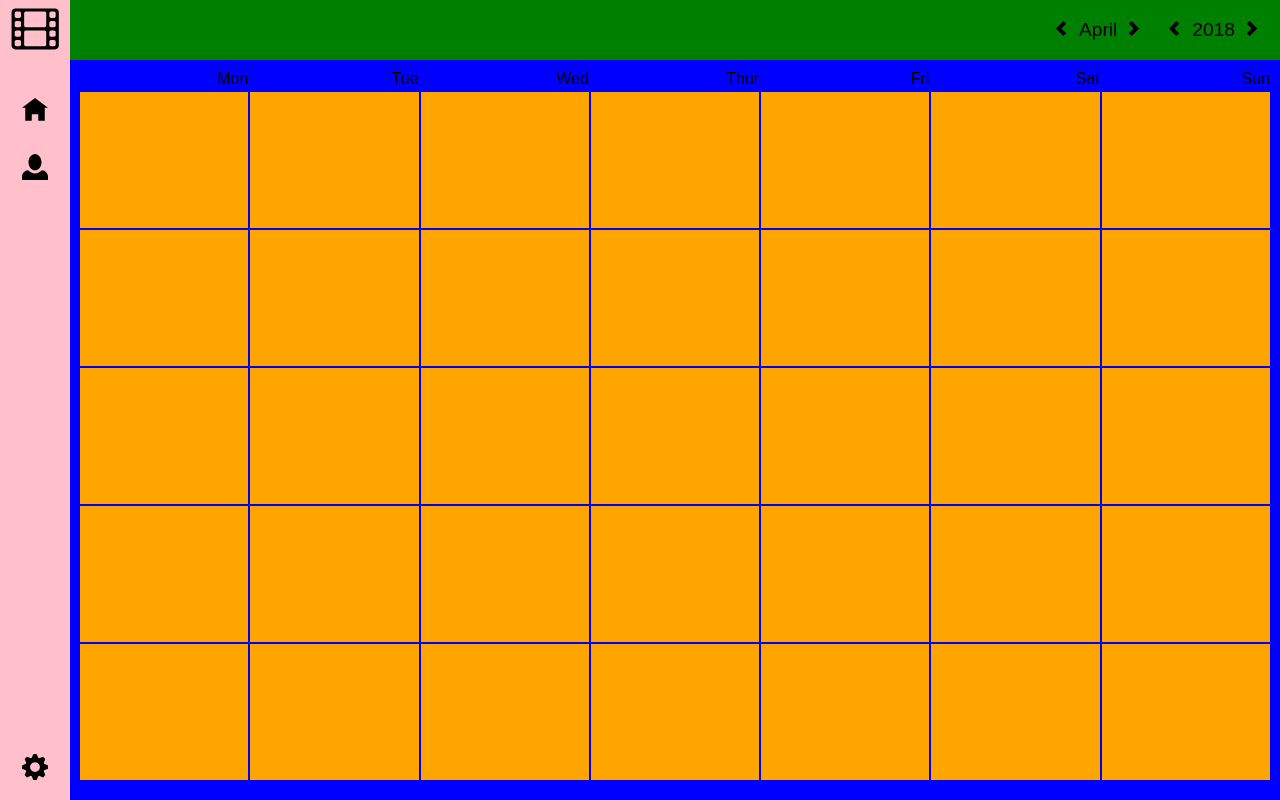
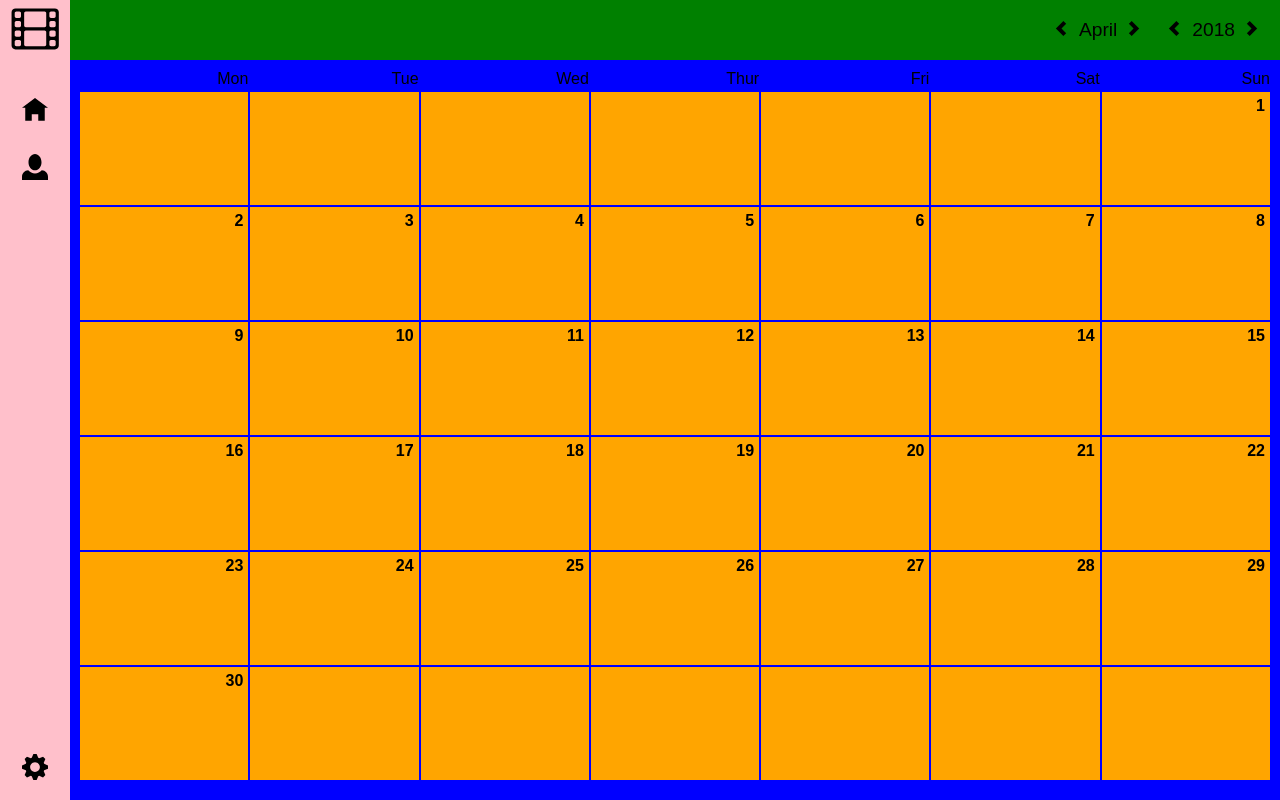
Before and after one commit to JodyDuke/movie_anniversary_react_project, a React (Create React App) app: page / in a window 1280 px wide. Built offline with nearby package versions, Linux system fonts and the light colour scheme; no server answers.

Commit message:
moved state to parent component

```diff
--- a/src/components/main/calendar_node.js
+++ b/src/components/main/calendar_node.js
@@ -1,8 +1,13 @@
 import React,{ Component } from "react";
 import { numToMonth } from '../utils/num_to_month';
 
+
+
 export default class CalendarNode extends Component {
+
     render() {
+        console.log(this.props.titles)
+
         return (
             <div className={this.props.class}>
                 <h4>{this.props.day}</h4>
--- a/src/components/main/responsive_components/calendar_desktop.js
+++ b/src/components/main/responsive_components/calendar_desktop.js
@@ -1,16 +1,50 @@
 import React,{ Component } from "react";
 import {calendarMap} from '../../utils/map_calendar';
-import { days } from '../../utils/days.js';
+import { days } from '../../utils/days';
 
 class CalendarDesktop extends Component {
+    constructor(props){
+        super(props);
+        this.state = {
+            calendarArr : []
+        }
+    }
+
+    componentDidMount() {
+        this.setState({
+            calendarArr: calendarMap(this.props.month, this.props.year)
+        })
+    }
+
+    componentWillReceiveProps(nextProps) {
+
+        if(nextProps.data.results !== undefined){
+
+            let newData = nextProps.data.results;
+
+            let newDataMapped = newData.map((data, int) => {
+                let day = parseInt(data.release_date.slice(-2), 10)
+                data.day = day
+                return data
+            })
+
+
+            this.setState({
+                calendarArr : calendarMap(nextProps.month, nextProps.year, newDataMapped)
+            })
+
+        }
+
+    }
+
+
 
     render() {
-        const calendarArray = calendarMap(this.props.data.currentMonth, this.props.data.currentYear);
         const daysMap = days.map((item, i) => <div className="days" key={i}>{item}</div>)
         return (
             <div className="calendar">
             {daysMap}
-            {calendarArray}
+            {this.state.calendarArr}
             </div>
         )
     }
--- a/src/components/main/responsive_components/calendar_mobile.js
+++ b/src/components/main/responsive_components/calendar_mobile.js
@@ -40,6 +40,7 @@ class CalendarMobile extends Component {
     };
 
     render() {
+        console.log(this.props.data.apiData)
         return (
             <div className="calendar">
                 {this.state.calendarArr}
```
